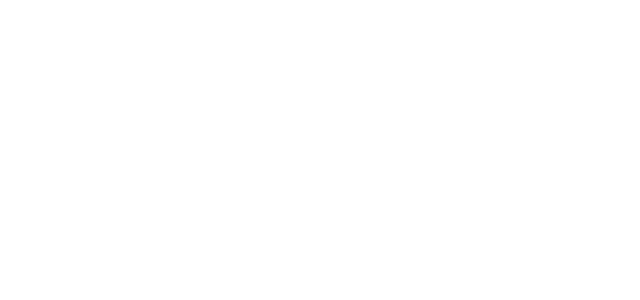
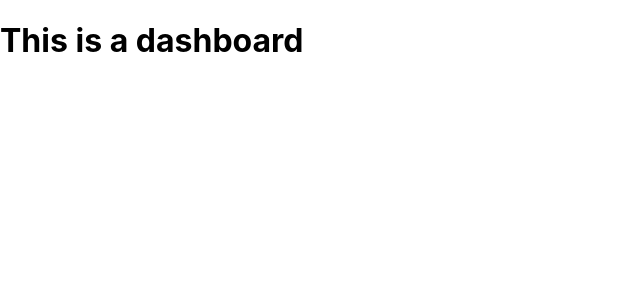
Before and after one commit to OrbitalTreasure/treasure, a React (Create React App) app in the folder client/: page / in a window 1280 px wide. Shown: the top 300 px of the page, without its empty margins (0-640 px from the left). Built offline with nearby package versions, Linux system fonts and the light colour scheme.

Commit message:
fixed warning in the frontend

```diff
--- a/client/src/App/App.js
+++ b/client/src/App/App.js
@@ -6,7 +6,8 @@ function App() {
   return (
     <Router>
       <Switch>
-        <Route path="/hello" component={Dashboard}></Route>
+        <Route path="/" component={Dashboard}/>
+        <Route path="/tools/loadDb"></Route>
       </Switch>
     </Router>
   );
--- a/client/src/App/pages/Dashboard/Dashboard.js
+++ b/client/src/App/pages/Dashboard/Dashboard.js
@@ -1 +1,3 @@
-export default () => <h1>hi</h1>
+const Dashboard = () => <h1>This is a dashboard</h1>;
+
+export default Dashboard;
```
Also changed, not shown: 1 other file (tests, documents, lock files or other folders).
